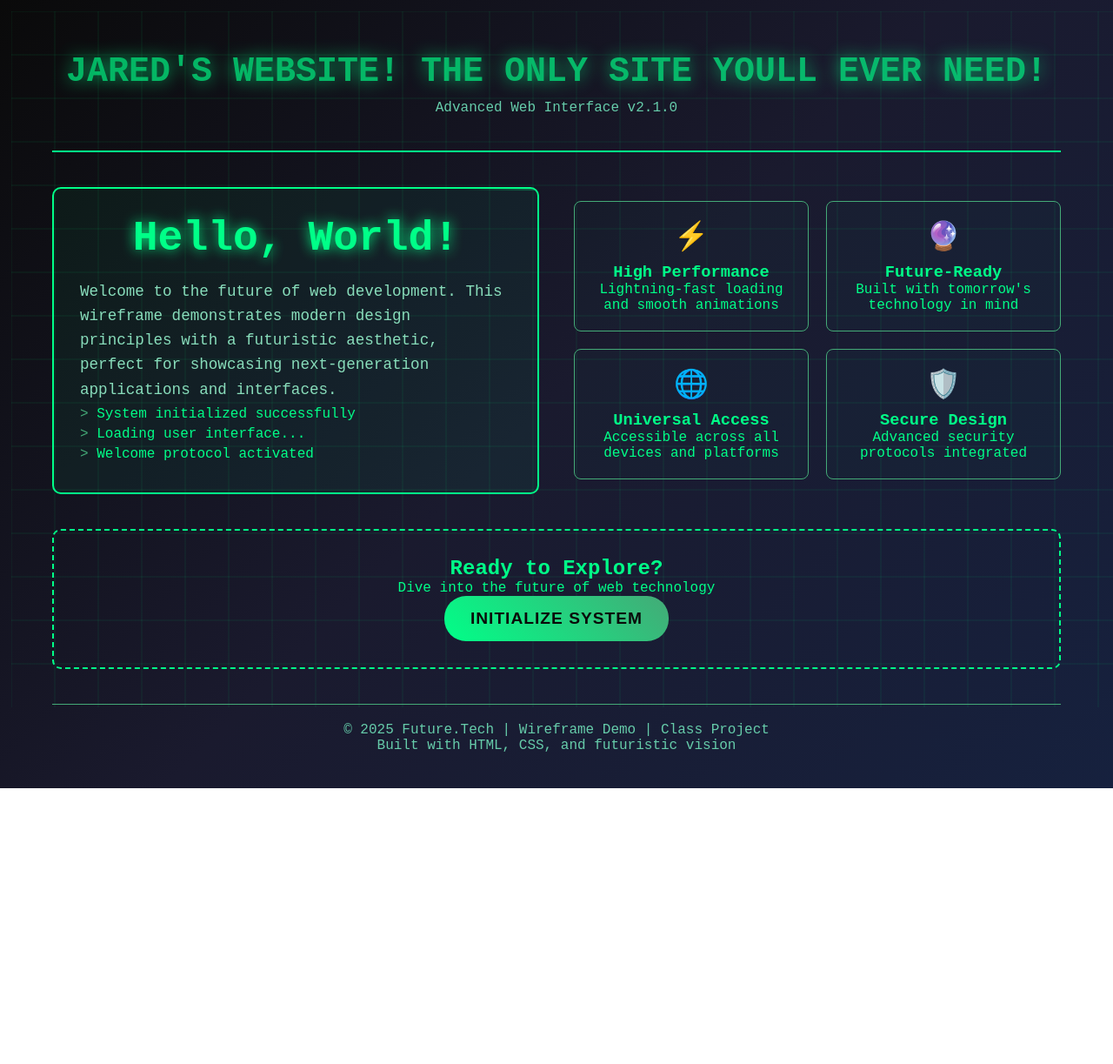
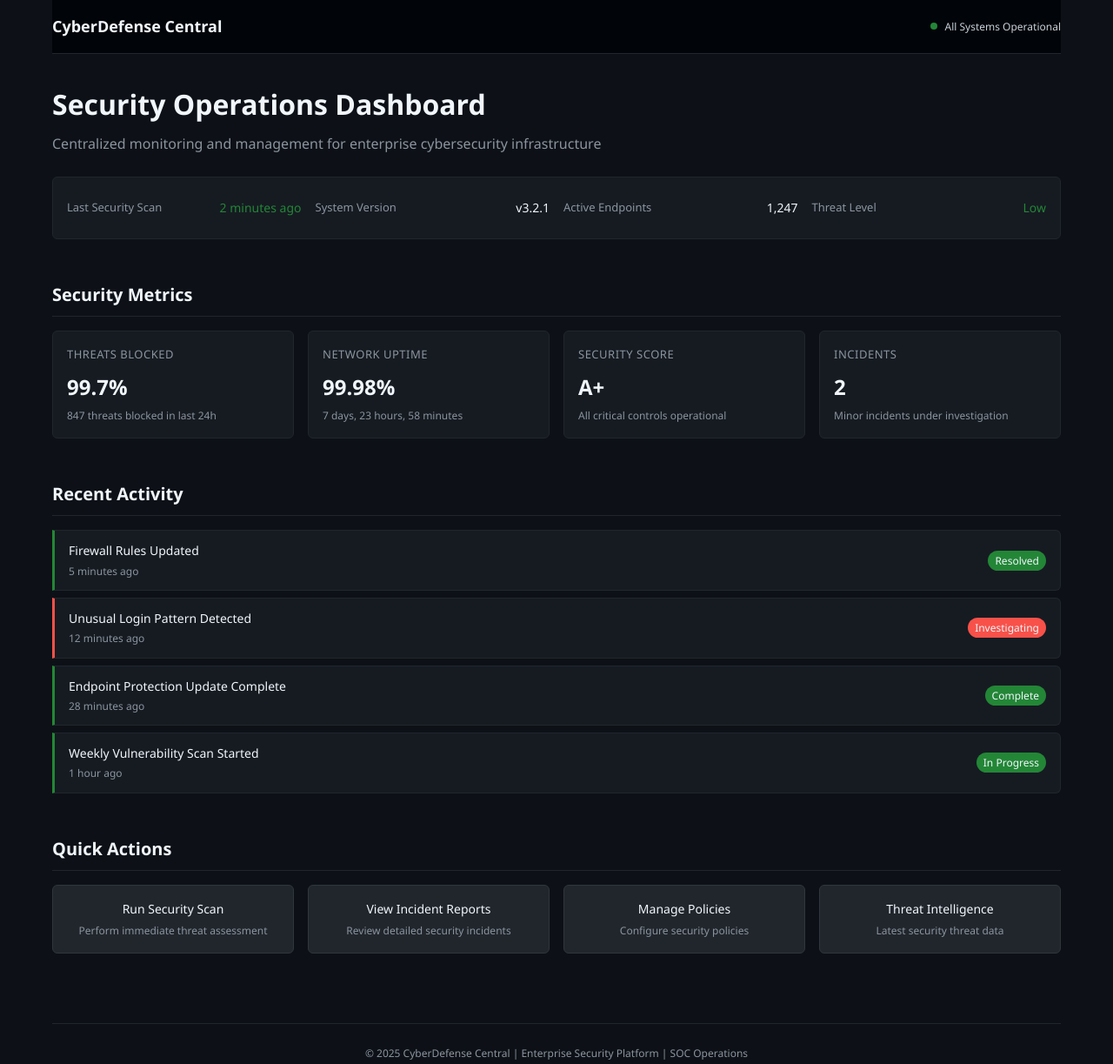
Before and after one commit to calstatejaredaccount/calstatejaredaccount.github.io, a plain HTML site: page index.html in a window 1280 px wide. Shown: the whole page at 87% size. Before the commit the page ends 906 px from the top, so only its background shows below. Drawn offline with Linux system fonts and the light colour scheme.

Commit message:
Update index.html
made cybersec theme

```diff
--- a/index.html
+++ b/index.html
@@ -3,7 +3,7 @@
 <head>
     <meta charset="UTF-8">
     <meta name="viewport" content="width=device-width, initial-scale=1.0">
-    <title>Hello World - Future Interface</title>
+    <title>CyberDefense Central - Security Operations</title>
     <style>
         * {
             margin: 0;
@@ -12,208 +12,286 @@
         }
 
         body {
-            font-family: 'Courier New', monospace;
-            background: linear-gradient(135deg, #0a0a0a 0%, #1a1a2e 50%, #16213e 100%);
-            color: #00ff88;
-            min-height: 100vh;
-            overflow-x: hidden;
-            position: relative;
-        }
-
-        /* Animated background grid */
-        body::before {
-            content: '';
-            position: fixed;
-            top: 0;
-            left: 0;
-            width: 100%;
-            height: 100%;
-            background-image:
-                linear-gradient(rgba(0,255,136,0.1) 1px, transparent 1px),
-                linear-gradient(90deg, rgba(0,255,136,0.1) 1px, transparent 1px);
-            background-size: 50px 50px;
-            animation: grid-move 20s linear infinite;
-            z-index: 0;
-        }
-
-        @keyframes grid-move {
-            0% { transform: translate(0, 0); }
-            100% { transform: translate(50px, 50px); }
+            font-family: 'Segoe UI', -apple-system, BlinkMacSystemFont, sans-serif;
+            background-color: #0d1117;
+            color: #c9d1d9;
+            line-height: 1.6;
+            font-size: 14px;
         }
 
         .container {
-            position: relative;
-            z-index: 1;
             max-width: 1200px;
             margin: 0 auto;
-            padding: 20px;
-            min-height: 100vh;
-            display: flex;
-            flex-direction: column;
+            padding: 0 20px;
         }
 
+        /* Header */
         header {
-            text-align: center;
-            padding: 40px 0;
-            border-bottom: 2px solid #00ff88;
-            margin-bottom: 40px;
-            position: relative;
+            border-bottom: 1px solid #21262d;
+            padding: 16px 0;
+            background-color: #010409;
+        }
+
+        .header-content {
+            display: flex;
+            justify-content: space-between;
+            align-items: center;
         }
 
         .logo {
-            font-size: 2.5rem;
-            font-weight: bold;
-            text-shadow: 0 0 20px #00ff88;
-            animation: pulse 2s infinite;
+            font-size: 18px;
+            font-weight: 600;
+            color: #f0f6fc;
         }
 
-        @keyframes pulse {
-            0%, 100% { opacity: 1; }
-            50% { opacity: 0.7; }
+        .status-indicator {
+            display: flex;
+            align-items: center;
+            gap: 8px;
+            font-size: 12px;
         }
 
-        .subtitle {
-            font-size: 1rem;
-            margin-top: 10px;
-            color: #66ccaa;
+        .status-dot {
+            width: 8px;
+            height: 8px;
+            border-radius: 50%;
+            background-color: #238636;
         }
 
+        /* Main Content */
         main {
-            flex: 1;
+            padding: 32px 0;
+        }
+
+        .welcome-section {
+            margin-bottom: 48px;
+        }
+
+        .welcome-title {
+            font-size: 32px;
+            font-weight: 600;
+            color: #f0f6fc;
+            margin-bottom: 8px;
+        }
+
+        .welcome-subtitle {
+            font-size: 16px;
+            color: #8b949e;
+            margin-bottom: 24px;
+        }
+
+        .system-info {
+            background-color: #161b22;
+            border: 1px solid #21262d;
+            border-radius: 6px;
+            padding: 16px;
+            margin-bottom: 32px;
+        }
+
+        .info-grid {
             display: grid;
-            grid-template-columns: 1fr 1fr;
-            gap: 40px;
+            grid-template-columns: repeat(auto-fit, minmax(200px, 1fr));
+            gap: 16px;
+        }
+
+        .info-item {
+            display: flex;
+            justify-content: space-between;
+            align-items: center;
+            padding: 8px 0;
+        }
+
+        .info-label {
+            color: #8b949e;
+            font-size: 13px;
+        }
+
+        .info-value {
+            color: #f0f6fc;
+            font-weight: 500;
+        }
+
+        .status-ok {
+            color: #238636;
+        }
+
+        .status-warning {
+            color: #f85149;
+        }
+
+        /* Security Dashboard */
+        .dashboard-section {
+            margin-bottom: 48px;
+        }
+
+        .section-title {
+            font-size: 20px;
+            font-weight: 600;
+            color: #f0f6fc;
+            margin-bottom: 16px;
+            border-bottom: 1px solid #21262d;
+            padding-bottom: 8px;
+        }
+
+        .metrics-grid {
+            display: grid;
+            grid-template-columns: repeat(auto-fit, minmax(250px, 1fr));
+            gap: 16px;
+            margin-bottom: 32px;
+        }
+
+        .metric-card {
+            background-color: #161b22;
+            border: 1px solid #21262d;
+            border-radius: 6px;
+            padding: 16px;
+        }
+
+        .metric-header {
+            display: flex;
+            justify-content: space-between;
+            align-items: center;
+            margin-bottom: 8px;
+        }
+
+        .metric-title {
+            font-size: 13px;
+            color: #8b949e;
+            text-transform: uppercase;
+            letter-spacing: 0.5px;
+        }
+
+        .metric-value {
+            font-size: 24px;
+            font-weight: 700;
+            color: #f0f6fc;
+        }
+
+        .metric-description {
+            font-size: 12px;
+            color: #8b949e;
+            margin-top: 4px;
+        }
+
+        /* Alert Section */
+        .alerts-section {
+            margin-bottom: 48px;
+        }
+
+        .alert-item {
+            background-color: #161b22;
+            border: 1px solid #21262d;
+            border-left: 3px solid #238636;
+            border-radius: 0 6px 6px 0;
+            padding: 12px 16px;
+            margin-bottom: 8px;
+            display: flex;
+            justify-content: space-between;
             align-items: center;
         }
 
-        .welcome-section {
-            padding: 30px;
-            border: 2px solid #00ff88;
-            border-radius: 10px;
-            background: rgba(0, 255, 136, 0.05);
-            position: relative;
-            overflow: hidden;
+        .alert-item.warning {
+            border-left-color: #f85149;
         }
 
-        .welcome-section::before {
-            content: '';
-            position: absolute;
-            top: 0;
-            left: -100%;
-            width: 100%;
-            height: 2px;
-            background: linear-gradient(90deg, transparent, #00ff88, transparent);
-            animation: scan 3s infinite;
+        .alert-content {
+            flex: 1;
         }
 
-        @keyframes scan {
-            0% { left: -100%; }
-            100% { left: 100%; }
+        .alert-title {
+            font-size: 14px;
+            font-weight: 500;
+            color: #f0f6fc;
+            margin-bottom: 2px;
         }
 
-        .hello-world {
-            font-size: 3rem;
-            text-align: center;
-            margin-bottom: 20px;
-            text-shadow: 0 0 15px #00ff88;
+        .alert-time {
+            font-size: 12px;
+            color: #8b949e;
         }
 
-        .description {
-            font-size: 1.1rem;
-            line-height: 1.6;
-            color: #88ddbb;
+        .alert-status {
+            font-size: 12px;
+            padding: 2px 8px;
+            border-radius: 12px;
+            background-color: #238636;
+            color: #f0f6fc;
         }
 
-        .features-grid {
-            display: grid;
-            grid-template-columns: repeat(2, 1fr);
-            gap: 20px;
+        .alert-status.warning {
+            background-color: #f85149;
         }
 
-        .feature-card {
-            padding: 20px;
-            border: 1px solid #44aa77;
-            border-radius: 8px;
-            background: rgba(0, 255, 136, 0.02);
-            text-align: center;
-            transition: all 0.3s ease;
+        /* Quick Actions */
+        .actions-section {
+            margin-bottom: 48px;
         }
 
-        .feature-card:hover {
-            border-color: #00ff88;
-            background: rgba(0, 255, 136, 0.08);
-            transform: translateY(-5px);
+        .actions-grid {
+            display: grid;
+            grid-template-columns: repeat(auto-fit, minmax(200px, 1fr));
+            gap: 16px;
         }
 
-        .feature-icon {
-            font-size: 2rem;
-            margin-bottom: 10px;
-            display: block;
+        .action-button {
+            background-color: #21262d;
+            border: 1px solid #30363d;
+            border-radius: 6px;
+            padding: 16px;
+            text-align: center;
+            text-decoration: none;
+            color: #f0f6fc;
+            transition: all 0.2s ease;
+            cursor: pointer;
         }
 
-        .cta-section {
-            text-align: center;
-            margin-top: 40px;
-            padding: 30px;
-            border: 2px dashed #00ff88;
-            border-radius: 10px;
+        .action-button:hover {
+            background-color: #30363d;
+            border-color: #8b949e;
         }
 
-        .cta-button {
-            background: linear-gradient(45deg, #00ff88, #44aa77);
-            color: #0a0a0a;
-            border: none;
-            padding: 15px 30px;
-            font-size: 1.2rem;
-            font-weight: bold;
-            border-radius: 25px;
-            cursor: pointer;
-            transition: all 0.3s ease;
-            text-transform: uppercase;
-            letter-spacing: 1px;
+        .action-title {
+            font-size: 14px;
+            font-weight: 500;
+            margin-bottom: 4px;
         }
 
-        .cta-button:hover {
-            background: linear-gradient(45deg, #44aa77, #00ff88);
-            transform: scale(1.05);
-            box-shadow: 0 0 25px rgba(0, 255, 136, 0.5);
+        .action-description {
+            font-size: 12px;
+            color: #8b949e;
         }
 
+        /* Footer */
         footer {
+            border-top: 1px solid #21262d;
+            padding: 24px 0;
             text-align: center;
-            padding: 20px 0;
-            border-top: 1px solid #44aa77;
-            margin-top: 40px;
-            color: #66ccaa;
+            color: #8b949e;
+            font-size: 12px;
         }
 
-        .terminal-line {
-            font-family: 'Courier New', monospace;
-            color: #00ff88;
-            margin: 5px 0;
-        }
-
-        .terminal-line::before {
-            content: '> ';
-            color: #44aa77;
-        }
-
+        /* Responsive */
         @media (max-width: 768px) {
-            main {
-                grid-template-columns: 1fr;
-                gap: 20px;
+            .header-content {
+                flex-direction: column;
+                gap: 12px;
+                text-align: center;
             }
 
-            .features-grid {
+            .welcome-title {
+                font-size: 24px;
+            }
+
+            .info-grid {
                 grid-template-columns: 1fr;
             }
 
-            .hello-world {
-                font-size: 2rem;
+            .metrics-grid {
+                grid-template-columns: 1fr;
             }
 
-            .logo {
-                font-size: 2rem;
+            .actions-grid {
+                grid-template-columns: 1fr;
             }
         }
     </style>
@@ -221,60 +299,145 @@
 <body>
     <div class="container">
         <header>
-            <div class="logo">JARED'S WEBSITE! THE ONLY SITE YOULL EVER NEED! </div>
-            <div class="subtitle">Advanced Web Interface v2.1.0</div>
+            <div class="header-content">
+                <div class="logo">CyberDefense Central</div>
+                <div class="status-indicator">
+                    <span class="status-dot"></span>
+                    <span>All Systems Operational</span>
+                </div>
+            </div>
         </header>
 
         <main>
-            <div class="welcome-section">
-                <h1 class="hello-world">Hello, World!</h1>
-                <p class="description">
-                    Welcome to the future of web development. This wireframe demonstrates
-                    modern design principles with a futuristic aesthetic, perfect for
-                    showcasing next-generation applications and interfaces.
+            <section class="welcome-section">
+                <h1 class="welcome-title">Security Operations Dashboard</h1>
+                <p class="welcome-subtitle">
+                    Centralized monitoring and management for enterprise cybersecurity infrastructure
                 </p>
 
-                <div class="terminal-line">System initialized successfully</div>
-                <div class="terminal-line">Loading user interface...</div>
-                <div class="terminal-line">Welcome protocol activated</div>
-            </div>
+                <div class="system-info">
+                    <div class="info-grid">
+                        <div class="info-item">
+                            <span class="info-label">Last Security Scan</span>
+                            <span class="info-value status-ok">2 minutes ago</span>
+                        </div>
+                        <div class="info-item">
+                            <span class="info-label">System Version</span>
+                            <span class="info-value">v3.2.1</span>
+                        </div>
+                        <div class="info-item">
+                            <span class="info-label">Active Endpoints</span>
+                            <span class="info-value">1,247</span>
+                        </div>
+                        <div class="info-item">
+                            <span class="info-label">Threat Level</span>
+                            <span class="info-value status-ok">Low</span>
+                        </div>
+                    </div>
+                </div>
+            </section>
 
-            <div class="features-grid">
-                <div class="feature-card">
-                    <span class="feature-icon">⚡</span>
-                    <h3>High Performance</h3>
-                    <p>Lightning-fast loading and smooth animations</p>
+            <section class="dashboard-section">
+                <h2 class="section-title">Security Metrics</h2>
+                <div class="metrics-grid">
+                    <div class="metric-card">
+                        <div class="metric-header">
+                            <span class="metric-title">Threats Blocked</span>
+                        </div>
+                        <div class="metric-value status-ok">99.7%</div>
+                        <div class="metric-description">847 threats blocked in last 24h</div>
+                    </div>
+
+                    <div class="metric-card">
+                        <div class="metric-header">
+                            <span class="metric-title">Network Uptime</span>
+                        </div>
+                        <div class="metric-value status-ok">99.98%</div>
+                        <div class="metric-description">7 days, 23 hours, 58 minutes</div>
+                    </div>
+
+                    <div class="metric-card">
+                        <div class="metric-header">
+                            <span class="metric-title">Security Score</span>
+                        </div>
+                        <div class="metric-value">A+</div>
+                        <div class="metric-description">All critical controls operational</div>
+                    </div>
+
+                    <div class="metric-card">
+                        <div class="metric-header">
+                            <span class="metric-title">Incidents</span>
+                        </div>
+                        <div class="metric-value status-warning">2</div>
+                        <div class="metric-description">Minor incidents under investigation</div>
+                    </div>
+                </div>
+            </section>
+
+            <section class="alerts-section">
+                <h2 class="section-title">Recent Activity</h2>
+
+                <div class="alert-item">
+                    <div class="alert-content">
+                        <div class="alert-title">Firewall Rules Updated</div>
+                        <div class="alert-time">5 minutes ago</div>
+                    </div>
+                    <span class="alert-status">Resolved</span>
                 </div>
 
-                <div class="feature-card">
-                    <span class="feature-icon">🔮</span>
-                    <h3>Future-Ready</h3>
-                    <p>Built with tomorrow's technology in mind</p>
+                <div class="alert-item warning">
+                    <div class="alert-content">
+                        <div class="alert-title">Unusual Login Pattern Detected</div>
+                        <div class="alert-time">12 minutes ago</div>
+                    </div>
+                    <span class="alert-status warning">Investigating</span>
                 </div>
 
-                <div class="feature-card">
-                    <span class="feature-icon">🌐</span>
-                    <h3>Universal Access</h3>
-                    <p>Accessible across all devices and platforms</p>
+                <div class="alert-item">
+                    <div class="alert-content">
+                        <div class="alert-title">Endpoint Protection Update Complete</div>
+                        <div class="alert-time">28 minutes ago</div>
+                    </div>
+                    <span class="alert-status">Complete</span>
                 </div>
 
-                <div class="feature-card">
-                    <span class="feature-icon">🛡️</span>
-                    <h3>Secure Design</h3>
-                    <p>Advanced security protocols integrated</p>
+                <div class="alert-item">
+                    <div class="alert-content">
+                        <div class="alert-title">Weekly Vulnerability Scan Started</div>
+                        <div class="alert-time">1 hour ago</div>
+                    </div>
+                    <span class="alert-status">In Progress</span>
                 </div>
-            </div>
+            </section>
+
+            <section class="actions-section">
+                <h2 class="section-title">Quick Actions</h2>
+                <div class="actions-grid">
+                    <div class="action-button" onclick="alert('Launching security scan...')">
+                        <div class="action-title">Run Security Scan</div>
+                        <div class="action-description">Perform immediate threat assessment</div>
+                    </div>
+
+                    <div class="action-button" onclick="alert('Opening incident reports...')">
+                        <div class="action-title">View Incident Reports</div>
+                        <div class="action-description">Review detailed security incidents</div>
+                    </div>
+
+                    <div class="action-button" onclick="alert('Accessing policy management...')">
+                        <div class="action-title">Manage Policies</div>
+                        <div class="action-description">Configure security policies</div>
+                    </div>
+
+                    <div class="action-button" onclick="alert('Opening threat intelligence...')">
+                        <div class="action-title">Threat Intelligence</div>
+                        <div class="action-description">Latest security threat data</div>
+                    </div>
+                </div>
+            </section>
         </main>
 
-        <div class="cta-section">
-            <h2>Ready to Explore?</h2>
-            <p>Dive into the future of web technology</p>
-            <button class="cta-button" onclick="alert('Hello from the future! 🚀')">Initialize System</button>
-        </div>
-
         <footer>
-            <p>&copy; 2025 Future.Tech | Wireframe Demo | Class Project</p>
-            <p>Built with HTML, CSS, and futuristic vision</p>
+            <p>&copy; 2025 CyberDefense Central | Enterprise Security Platform | SOC Operations</p>
         </footer>
     </div>
 </body>
```
